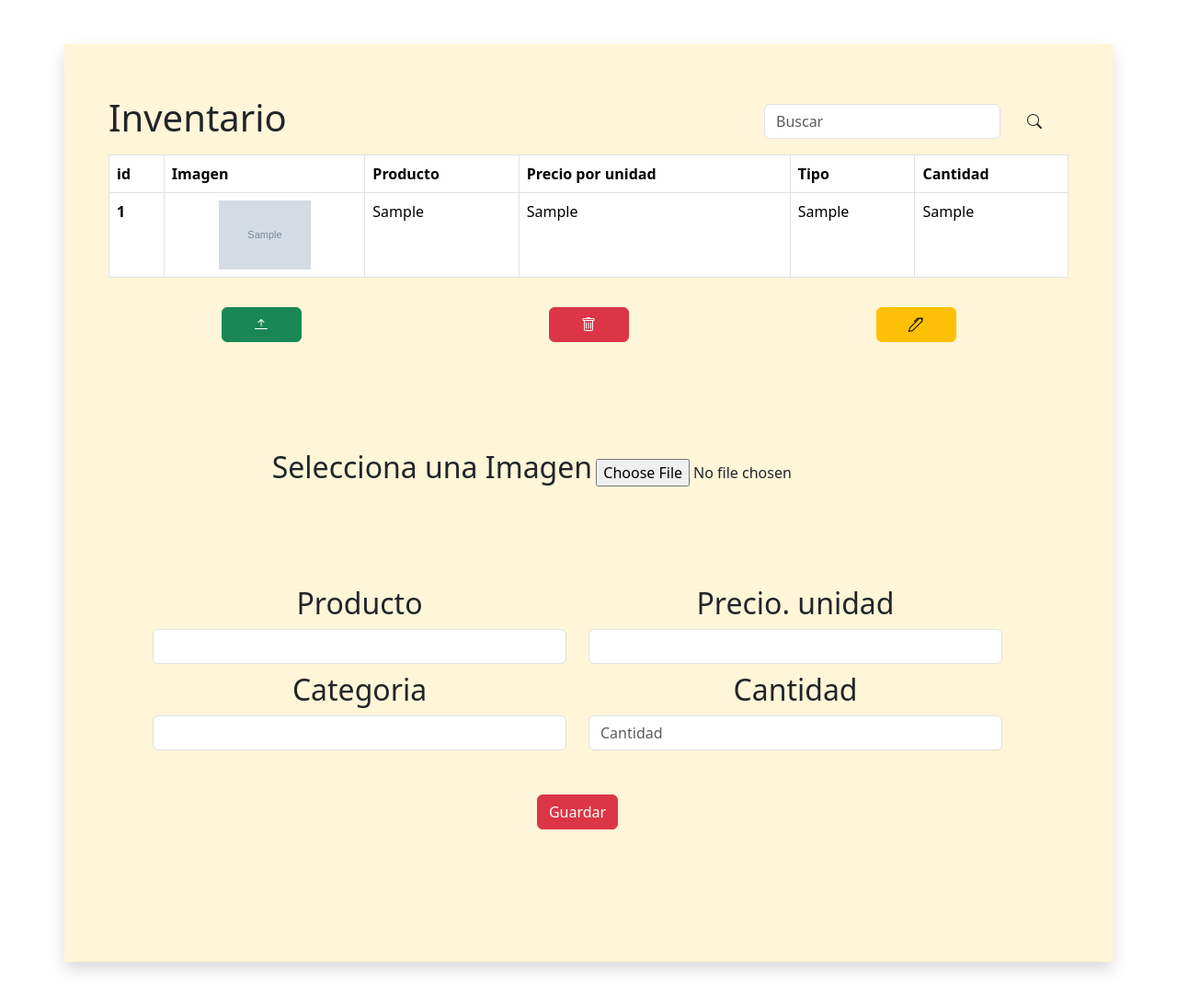
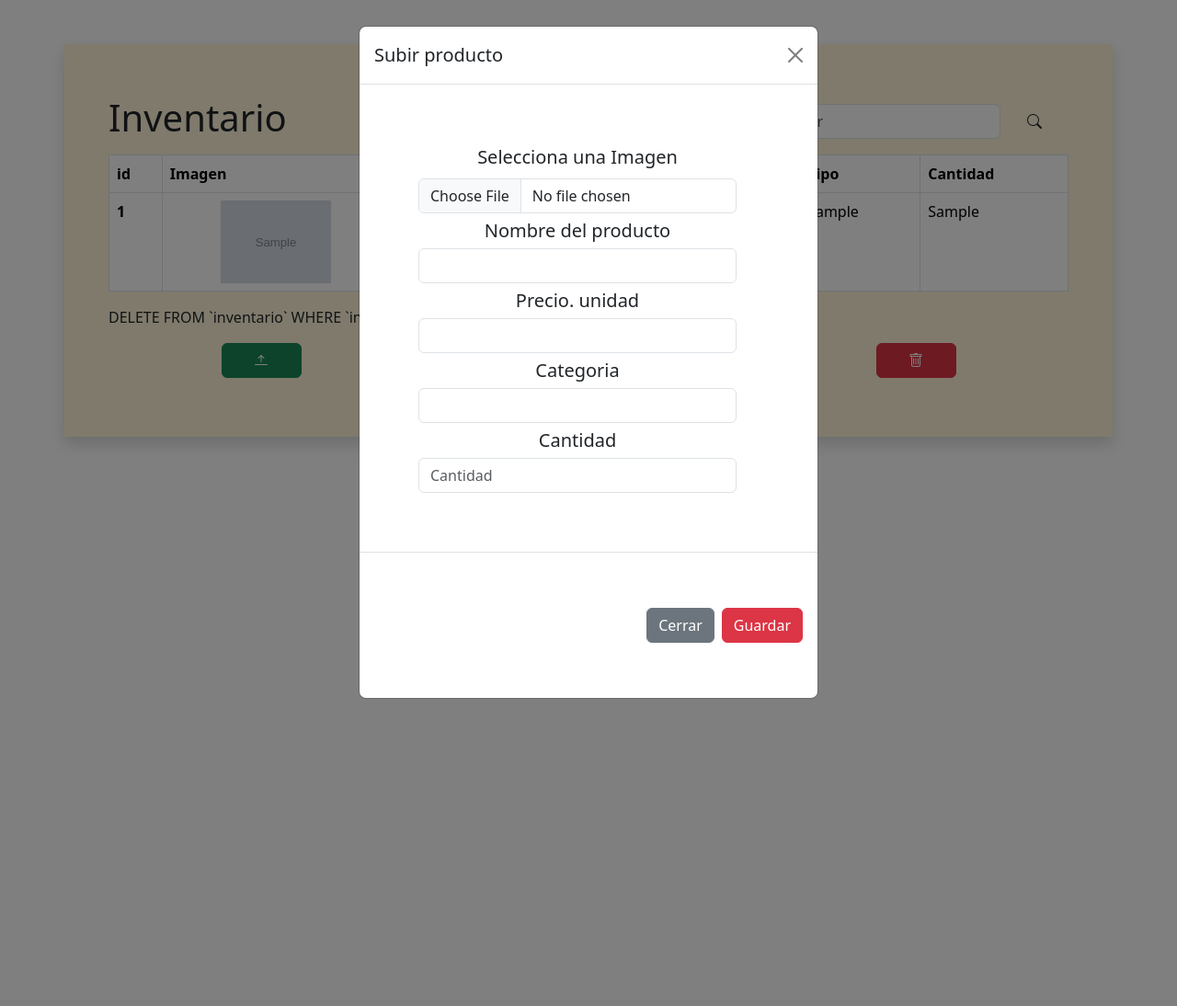
Before and after one commit to cmsrwood/mikiweys.github.io, a PHP site: page /view/admin/inventario.php in a window 1280 px wide, after a click that opens the changed part. Shown: the whole page at 92% size. After the commit the page ends 760 px from the top, so only its background shows below. Run offline with PHP 8.4, Linux system fonts and the light colour scheme; tables that the repository leaves empty or names only in its code hold one stand-in row (values such as "Sample post"); grey boxes marked "Sample" are stand-in pictures; some libraries are stand-ins or nearby versions; some web fonts are replaced.

Commit message:
but i cant

```diff
--- a/view/admin/inventario.php
+++ b/view/admin/inventario.php
@@ -59,48 +59,60 @@
     <?php foreach($resultado as $row){ ?>
       <tr>
         <th><?php echo $row['id_inv']; ?></th>
-        <td class="text-center"><img src="../../IMG/inventario/<?php echo $row['imagen']; ?>" width="100" alt="..."></td>
+        <td class="text-center"><img src="../../IMG/inventario/<?php echo $row['imagen']; ?>" width="120" alt="..."></td>
         <td><?php echo $row['producto']; ?></td>
         <td><?php echo $row['preuni']; ?></td>
         <td><?php echo $row['cat']; ?></td>
-        <td><?php echo $row['cat']; ?></td>
+        <td><?php echo $row['cantidad']; ?></td>
       </tr>
   <?php }?>
     </tbody>
   </table>
 
-
+DELETE FROM `inventario` WHERE `inventario`.`id_inv` = 1
 
 <div class="row justify-content-center">
 
-  <div class="col justify-content-center row p-3"> <button type="button" class="btn btn-success w-25"  type="button" data-bs-toggle="collapse" data-bs-target="#subir" aria-expanded="false" aria-controls="collapseExample"><i class="bi bi-arrow-bar-up"></i></button> </div>
+  <div class="col justify-content-center row p-3"> <button type="button" class="btn btn-success w-25" data-bs-toggle="modal" data-bs-target="#subir"><i class="bi bi-arrow-bar-up"></i></button> </div>
+  <div class="col justify-content-center row p-3"><button type="button" class="btn btn-warning w-25"><i class="bi bi-pen"></i></button></div>
   <div class="col justify-content-center row p-3"><button type="button" class="btn btn-danger w-25"><i class="bi bi-trash"></i></button></div>
-  <div class="col justify-content-center row p-3"><button type="button" class="btn btn-warning w-25"><i class="bi bi-pen"></i></button></div>
 
-  <div class="collapse" id="subir">
-  <div class="container p-5 text-center">
+  <!-- Button trigger modal -->
+
+<!-- Modal -->
+<div class="modal fade" id="subir" tabindex="-1" aria-hidden="true">
+  <div class="modal-dialog">
+    <div class="modal-content">
+      <div class="modal-header">
+        <h1 class="modal-title fs-5" id="exampleModalLabel">Subir producto</h1>
+        <button type="button" class="btn-close" data-bs-dismiss="modal" aria-label="Close"></button>
+      </div>
+      <div class="modal-body">
+      <div class="container p-5 text-center">
     <div class="row">
        <div class="col row">
-         <form action="../../controller/invsubir.php" method="post" enctype="multipart/form-data">
-          <div class="form-group my-5">
-              <label for="my-input" class="fs-2  pb-5">Selecciona una Imagen</label>
-              <input id="my-input" type="file" name="imagen" class="">
+         <form action="../../controller/inv_subir.php" method="post" enctype="multipart/form-data">
+          <div class="form-group">
+              <label for="my-input" class="fs-5 pb-2">Selecciona una Imagen</label>
+              <div class="input-group">
+                <input type="file" class="form-control" id="inputGroupFile04" aria-describedby="inputGroupFileAddon04" aria-label="Upload" name="imagen">
+              </div>
           </div>
           <div class="form-group row">
-            <div class="col-6">
-              <label for="my-input" class="fs-2 py-1 ">Producto</label>
+            <div class="">
+              <label for="my-input" class="fs-5 py-1 ">Nombre del producto</label>
               <input id="my-input" class="form-control" type="text" name="producto">
             </div>
-            <div class="col-6">
-              <label for="my-input" class="fs-2 py-1  ">Precio. unidad</label>
-              <input id="my-input" class="form-control" type="number" name="preuni">
+            <div class="">
+              <label for="my-input" class="fs-5 py-1" >Precio. unidad</label>
+              <input id="my-input" class="form-control" type="number" name="preuni" >
             </div>
-            <div class="col-6">
-              <label for="my-input" class="fs-2 py-1 ">Categoria</label>
+            <div class="">
+              <label for="my-input" class="fs-5 py-1 ">Categoria</label>
               <input id="my-input" class="form-control" type="text" name="cat">
             </div>
-            <div class="col-6">
-              <label for="my-input" class="fs-2 py-1 ">Cantidad</label>
+            <div class="">
+              <label for="my-input" class="fs-5 py-1 ">Cantidad</label>
               <input id="my-input" class="form-control" type="number" name="cant" placeholder="Cantidad">
             </div>
 
@@ -108,16 +120,21 @@
           <?php if(isset($_SESSION['mensaje'])){ ?>
           <div class="alert alert-<?php echo $_SESSION['tipo'] ?> alert-dismissible fade show" role="alert">
          <strong><?php echo $_SESSION['mensaje']; ?></strong>
-       <button type="button" class="close" data-dismiss="alert" aria-label="Close">
-    <span aria-hidden="true">&times;</span>
-     </button>
        </div>
           <?php session_unset(); } ?>
-          <input type="submit" value="Guardar" class="btn btn-danger my-5" name="Guardar">
-         </form>
        </div>
 
   </div>
+</div>
+      </div>
+      <div class="modal-footer">
+        <button type="button" class="btn btn-secondary" data-bs-dismiss="modal">Cerrar</button>
+        <input type="submit" value="Guardar" class="btn btn-danger my-5" name="guardar">
+      </div>
+      </form>
+    </div>
+  </div>
+</div>
 </div>
 </div>
 
```
Also changed, not shown: controller/inv_subir.php (renamed from controller/invsubir.php, +4 -4 lines), view/admin/subirindex.php (deleted, +0 -79 lines), IMG/inventario/Saturn_during_Equinox.jpg (deleted), IMG/inventario/barco.png (deleted), IMG/inventario/descarga (1).jpg (deleted).
